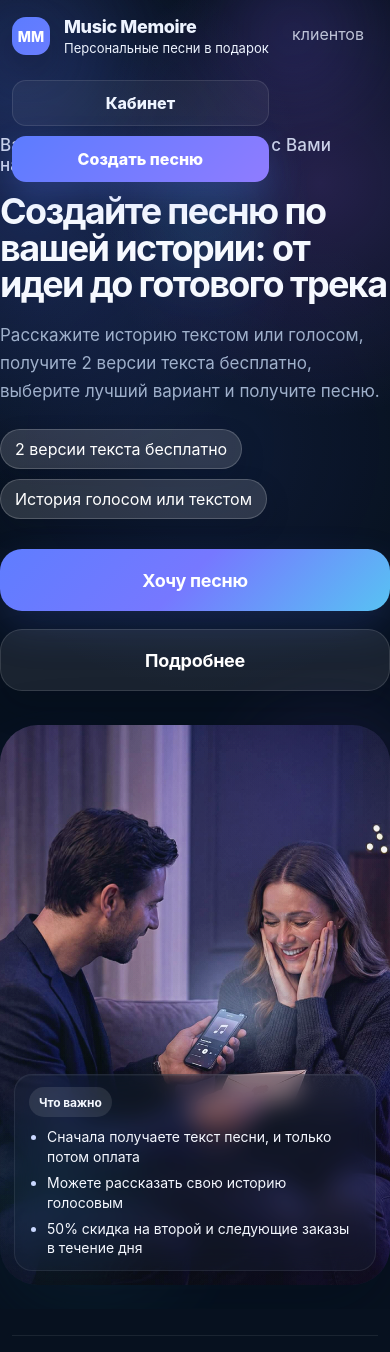
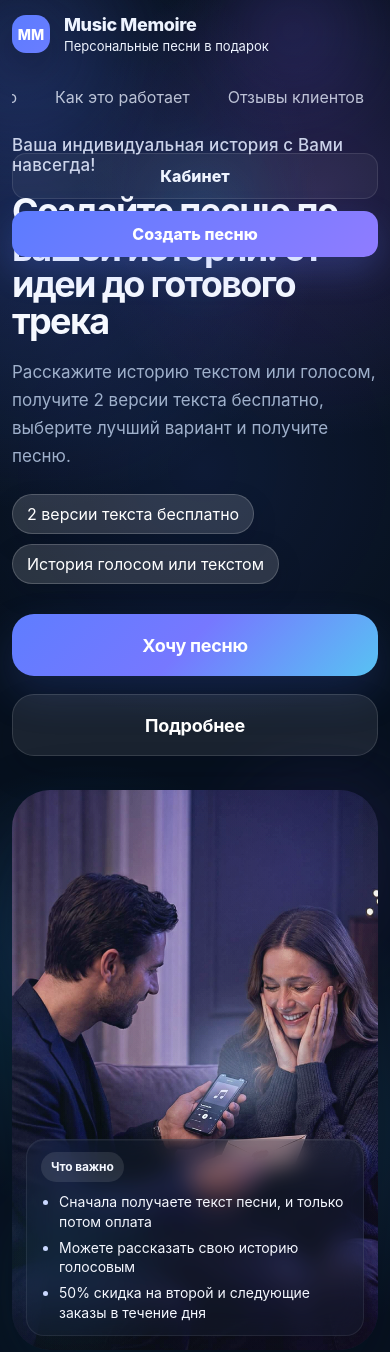
Before and after one commit to mikhailantonovdigital-dev/musicmemoire-web, a FastAPI app: page / in a window 390 px wide. Shown: the top 1352 px of the page. Run offline with FastAPI, Linux system fonts and the light colour scheme; parts of the project's set-up code (start-up, migrations or seed data) failed here and were passed over; some libraries are stand-ins or nearby versions.

Commit message:
Update styles.css

```diff
--- a/app/static/css/styles.css
+++ b/app/static/css/styles.css
@@ -3815,12 +3815,19 @@ strong,
 /* ===== Commit 11.3 — one-screen public structure ===== */
 
 .site-header-horizontal .header-shell {
-  grid-template-columns: auto 1fr;
+  grid-template-columns: auto 1fr auto;
 }
 
 .nav-horizontal {
   justify-content: flex-end;
   gap: 10px;
+}
+
+.page-marketing-screen .header-actions {
+  display: flex;
+  align-items: center;
+  justify-content: flex-end;
+  gap: 12px;
 }
 
 .site-footer-minimal {
@@ -3868,7 +3875,6 @@ strong,
 .page-marketing-screen .site-main {
   flex: 1 0 auto;
   min-height: 0;
-  display: flex;
 }
 
 .page-marketing-screen .header-shell {
@@ -3886,7 +3892,6 @@ strong,
 }
 
 .page-marketing-screen .hero-screen {
-  width: 100%;
   display: flex;
   align-items: center;
   padding-top: 146px;
@@ -3896,7 +3901,6 @@ strong,
 }
 
 .page-marketing-screen .hero-grid-screen {
-  width: 100%;
   align-items: center;
 }
 
@@ -4078,6 +4082,17 @@ strong,
     padding-bottom: 4px;
   }
 
+  .site-header-horizontal .header-shell {
+    grid-template-columns: 1fr;
+  }
+
+  .page-marketing-screen .header-actions {
+    width: 100%;
+    justify-content: flex-start;
+    flex-wrap: wrap;
+    margin-top: 10px;
+  }
+
   .page-marketing-screen .nav-horizontal a {
     white-space: nowrap;
   }
```
